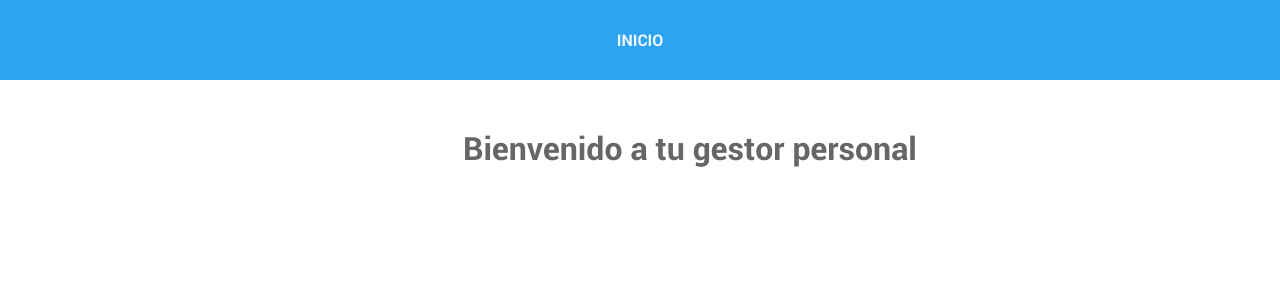
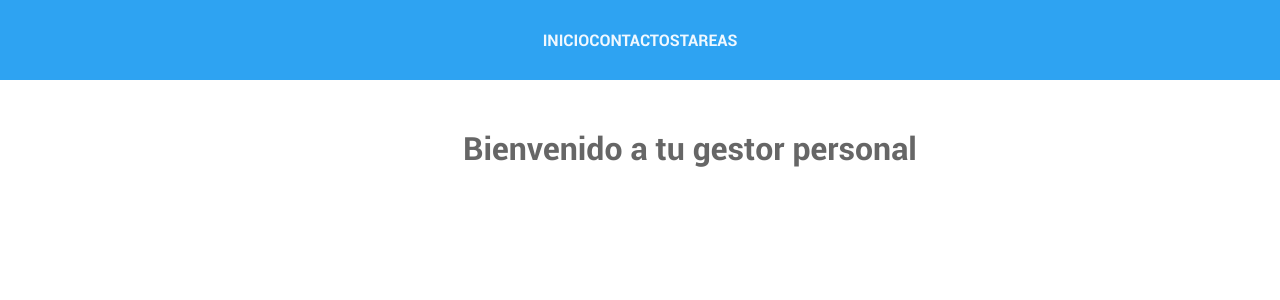
Before and after one commit to JairoDuenas/practica-Django, a Django app: page / in a window 1280 px wide; the page is wider, and only the part inside the window is pictured. Shown: the top 300 px of that part. Run offline with Django 4.2, Linux system fonts and the light colour scheme.

Commit message:
Render vistas(views) de [contact, todo]

```diff
--- a/agenda/contact/urls.py
+++ b/agenda/contact/urls.py
@@ -1,5 +1,6 @@
 from django.urls import path
+from . import views
 
 urlpatterns = [
-
+  path('', views.index, name='contact')
 ]
--- a/agenda/contact/views.py
+++ b/agenda/contact/views.py
@@ -1,3 +1,5 @@
 from django.shortcuts import render
 
 # Create your views here.
+def index(request):
+  return render(request, 'contact/index.html', {})
--- a/agenda/templates/layout/partials/menu.html
+++ b/agenda/templates/layout/partials/menu.html
@@ -3,7 +3,7 @@
 <nav>
   <ul>
     <li><a href="{% url 'index' %}">Inicio</a></li>
-    {# <li><a href="{% url 'contact' %}">Contactos</a></li> #}
-    {# <li><a href="{% url 'todo' %}">Tareas</a></li> #}
+    <li><a href="{% url 'contact' %}">Contactos</a></li>
+    <li><a href="{% url 'todo' %}">Tareas</a></li>
   </ul>
 </nav>
--- a/agenda/todo/urls.py
+++ b/agenda/todo/urls.py
@@ -1,5 +1,6 @@
 from django.urls import path
+from . import views
 
 urlpatterns = [
-
+  path('', views.index, name='todo')
 ]
--- a/agenda/todo/views.py
+++ b/agenda/todo/views.py
@@ -1,3 +1,5 @@
 from django.shortcuts import render
 
 # Create your views here.
+def index(request):
+  return render(request, 'todo/index.html', {})
```
